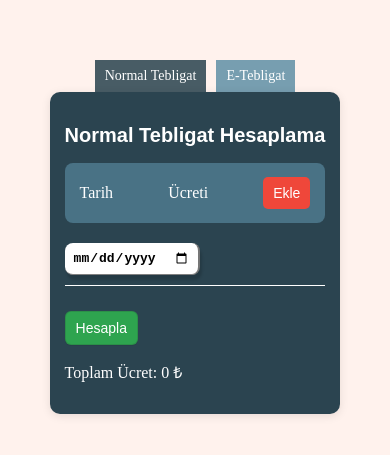
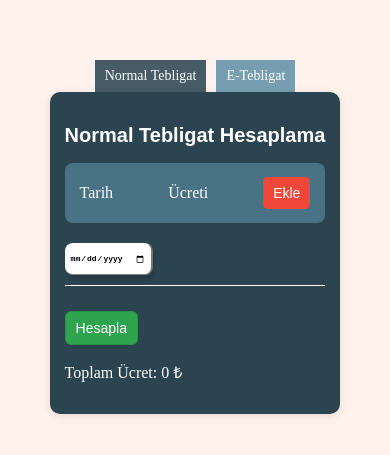
Before and after one commit to sametkzlky/Yarg-lama-Hesaplama, a plain HTML site: page index.html in a window 390 px wide. Shown: the part 193-648 px from the top of the page. Drawn offline with nearby package versions, Linux system fonts and the light colour scheme.

Commit message:
Update style.css

```diff
--- a/style.css
+++ b/style.css
@@ -253,8 +253,8 @@ h2 {
   }
 
   .monthInput {
-    padding: 5px 8px;
-    font-size: 13px;
+    padding: 2px 5px;
+    font-size: 8px;
   }
 
   .container-header {
```
